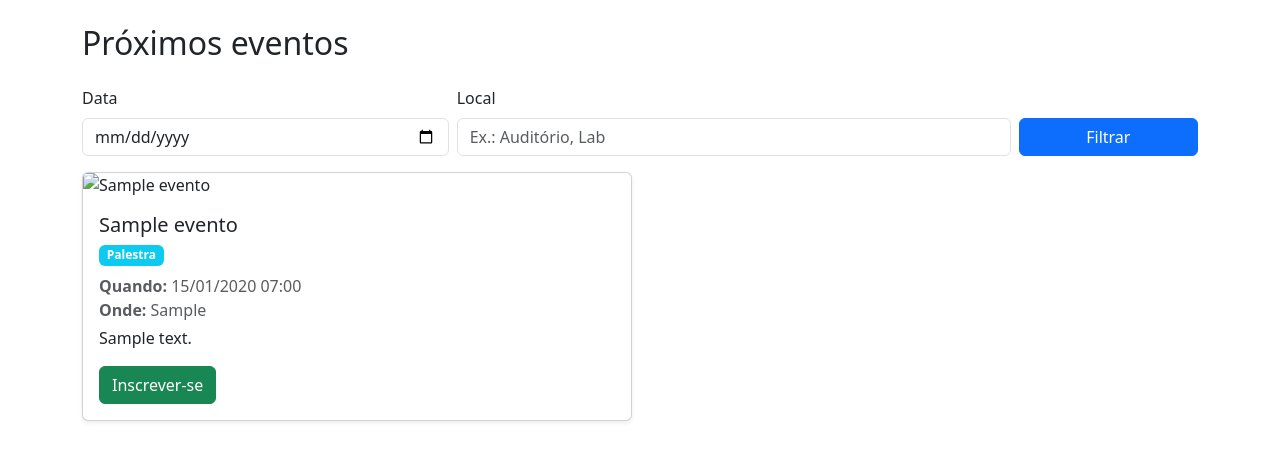
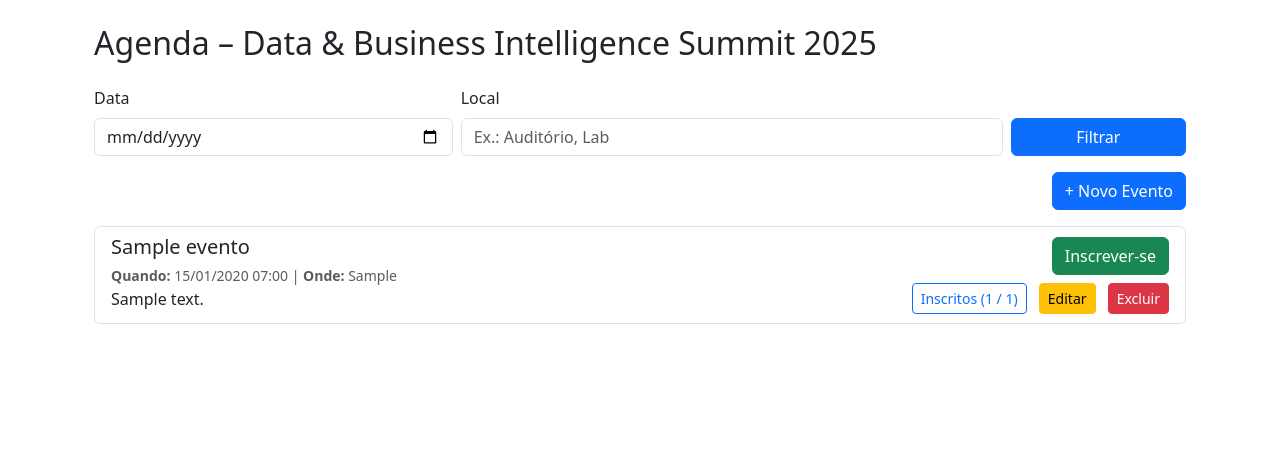
Before and after one commit to carolinerod/Eventos_Inscricoes, a Django app: page / in a window 1280 px wide. Shown: the part 56-517 px from the top of the page. Run offline with Django 5.2, Linux system fonts and the light colour scheme; a user stored in the database is signed in; tables that the repository leaves empty hold one stand-in row (values such as "Sample post").

Commit message:
correção dos botões

```diff
--- a/eventos/templates/eventos/evento_list.html
+++ b/eventos/templates/eventos/evento_list.html
@@ -1,10 +1,11 @@
-{% extends "eventos/base.html" %}
-
-{% block title %}Eventos – Data & Business Intelligence Summit 2025{% endblock %}
+{% extends 'eventos/base.html' %}
+{% block title %}Data & Business Intelligence Summit 2025{% endblock %}
 
 {% block content %}
-<h2 class="mb-4">Próximos eventos</h2>
+<div class="container mt-4">
+  <h2 class="mb-4">Agenda – Data & Business Intelligence Summit 2025</h2>
 
+  {# NOVO: filtros públicos por data/local (GET) #}
   <form method="get" class="row g-2 mb-3">
     <div class="col-sm-4">
       <label class="form-label">Data</label>
@@ -19,29 +20,43 @@
     </div>
   </form>
 
-<div class="row row-cols-1 row-cols-md-2 g-3">
+  {% if user.is_authenticated %}
+    <div class="mb-3 text-end">
+      <a href="{% url 'evento-create' %}" class="btn btn-primary">+ Novo Evento</a>
+    </div>
+  {% endif %}
+
+  <ul class="list-group">
     {% for evento in eventos %}
-    <div class="col">
-      <div class="card shadow-sm h-100">
-        {% if evento.imagem %}
-          <img src="{{ evento.imagem.url }}" class="card-img-top" alt="{{ evento.titulo }}">
+      <li class="list-group-item d-flex justify-content-between align-items-center">
+        <div>
+          <h5 class="mb-1">{{ evento.titulo }}</h5>
+          <small class="text-muted">
+            <strong>Quando:</strong> {{ evento.data|date:"d/m/Y H:i" }} |
+            <strong>Onde:</strong> {{ evento.local }}
+          </small>
+          <p class="mb-1">{{ evento.descricao }}</p>
+        </div>
+        <div class="text-end">
+          {# botão de inscrição público #}
+          <a href="{% url 'evento-inscricao' evento.pk %}"
+             class="btn btn-success mb-2"
+             {% if evento.total_inscritos >= evento.capacidade %}disabled title="Vagas esgotadas"{% endif %}>
+            Inscrever-se
+          </a>
+          <br>
+          {% if user.is_authenticated %}
+            <a href="{% url 'evento-inscritos' evento.pk %}" class="btn btn-sm btn-outline-primary me-2">
+              Inscritos ({{ evento.total_inscritos }} / {{ evento.capacidade }})
+            </a>
+            <a href="{% url 'evento-update' evento.pk %}" class="btn btn-sm btn-warning me-2">Editar</a>
+            <a href="{% url 'evento-delete' evento.pk %}" class="btn btn-sm btn-danger">Excluir</a>
           {% endif %}
-        <div class="card-body">
-          <h5 class="card-title mb-1">{{ evento.titulo }}</h5>
-          <span class="badge bg-info">{{ evento.get_tipo_display }}</span>
-          <p class="text-muted mt-2 mb-1">
-            <strong>Quando:</strong> {{ evento.data|date:"d/m/Y H:i" }}<br>
-            <strong>Onde:</strong> {{ evento.local }}
-          </p>
-          <p class="card-text">{{ evento.descricao|truncatewords:25 }}</p>
-          <a href="{% url 'evento-inscricao' evento.pk %}" class="btn btn-success">Inscrever-se</a>
         </div>
-      </div>
-    </div>
+      </li>
     {% empty %}
-    <div class="col">
-      <div class="alert alert-info">Nenhum evento encontrado.</div>
-    </div>
+      <li class="list-group-item">Nenhuma atividade cadastrada no momento.</li>
     {% endfor %}
+  </ul>
 </div>
 {% endblock %}
```
Also changed, not shown: eventos/templates/eventos/inscritos_list.html (+13 -21 lines). Lines whose indentation alone changed are shown as unchanged.
